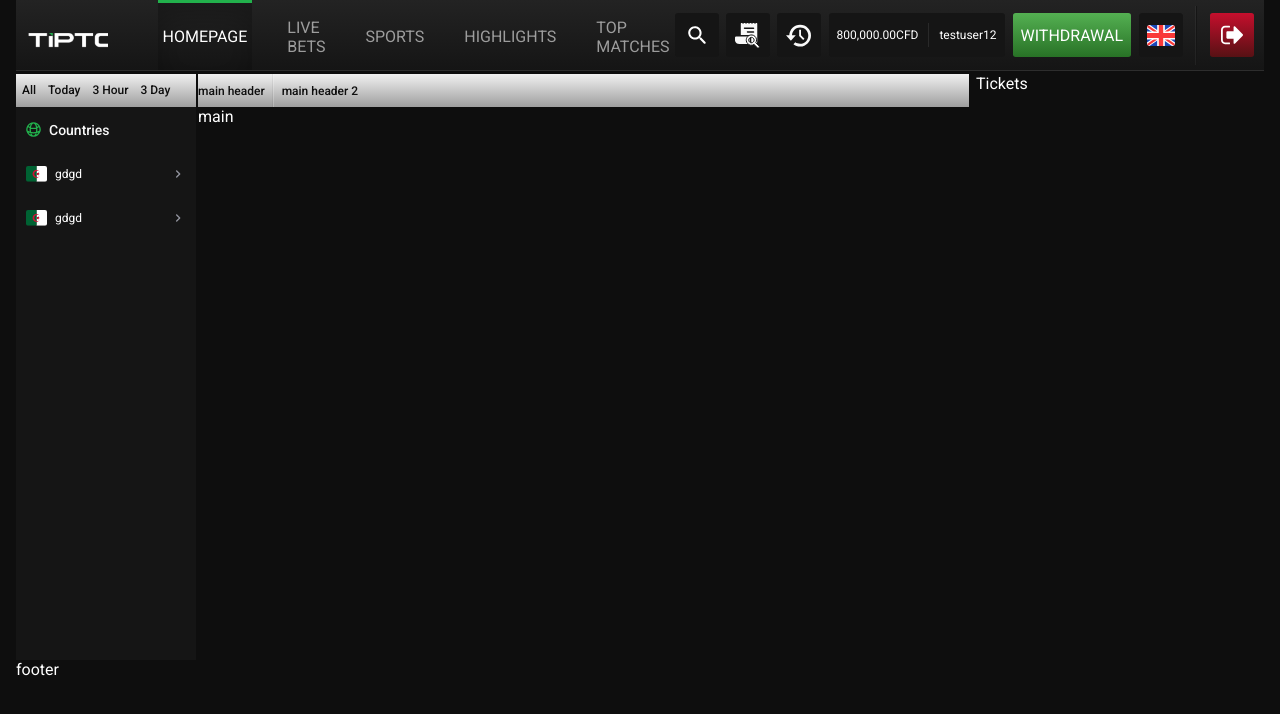
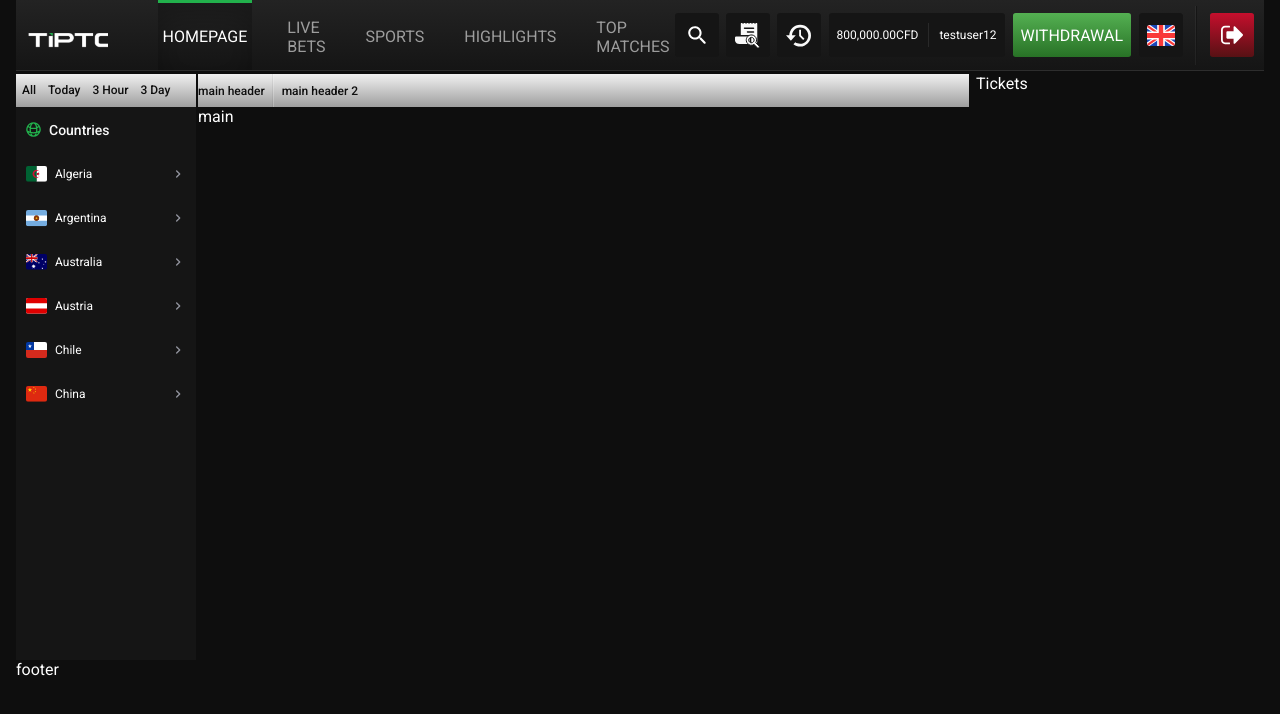
Before and after one commit to vetalmolotov/asncgrp-app, a React (Create React App) app: page / in a window 1280 px wide. Shown: the top 714 px of the page. Built offline with nearby package versions, Linux system fonts and the light colour scheme.

Commit message:
display list of countries using map() function

```diff
--- a/src/assets/imgComponents/saidebarFlags.js
+++ b/src/assets/imgComponents/saidebarFlags.js
@@ -116,21 +116,6 @@ const FlagAustralia = () => {
                 </clipPath>
             </defs>
         </svg>
-        <svg width="21" height="16" viewBox="0 0 21 16" fill="none" xmlns="http://www.w3.org/2000/svg">
-            <g clip-path="url(#clip0_414_287)">
-                <path d="M0 0H21V15.75H0V0Z" fill="#000066"/>
-                <path d="M0 0V0.917109L10.0747 8.20312H11.3428V7.28602L1.2681 0H0ZM11.3428 0V0.917109L1.2681 8.20312H0V7.28602L10.0747 0H11.3428Z" fill="white"/>
-                <path d="M4.72615 0V8.20312H6.61661V0H4.72612H4.72615ZM0 2.73436V5.46873H11.3428V2.73436H0Z" fill="white"/>
-                <path d="M0 3.28125V4.92188H11.3428V3.28125H0ZM5.10425 0V8.20312H6.23851V0H5.10425ZM0 8.20312L3.78092 5.46873H4.62633L0.845414 8.20312H0ZM0 0L3.78092 2.73436H2.9355L0 0.611395V0ZM6.71639 2.73436L10.4974 0H11.3428L7.56184 2.73436H6.71639ZM11.3428 8.20312L7.56187 5.46873H8.40728L11.3428 7.5917V8.20312H11.3428Z" fill="#CC0000"/>
-                <path fill-rule="evenodd" clip-rule="evenodd" d="M9.83597 12.8797L8.4036 13.0042L8.60091 14.4284L7.6104 13.3862L6.61992 14.4284L6.81725 13.0042L5.38489 12.8797L6.62126 12.1458L5.82576 10.9484L7.17008 11.4574L7.61043 10.0887L8.05077 11.4574L9.3951 10.9483L8.59966 12.1457M15.9642 14.1923L15.6185 13.6721L16.2029 13.8933L16.394 13.2986L16.5851 13.8934L17.1694 13.6722L16.8237 14.1924L17.3608 14.5112L16.7385 14.5654L16.8243 15.1839L16.394 14.7313L15.9636 15.1839L16.0494 14.5654L15.4272 14.5113M15.9642 4.93609L15.6185 4.41581L16.2029 4.63703L16.394 4.0424L16.5851 4.63697L17.1694 4.41581L16.8237 4.93605L17.3608 5.25489L16.7385 5.30903L16.8243 5.92755L16.394 5.47497L15.9636 5.92758L16.0494 5.30907L15.4272 5.25492M12.4931 8.6964L12.1474 8.17622L12.7317 8.39744L12.9228 7.80272L13.114 8.39744L13.6983 8.17622L13.3526 8.6964L13.8897 9.01534L13.2674 9.06948L13.3532 9.68799L12.9228 9.23534L12.4924 9.68799L12.5783 9.06948L11.956 9.01534M19.0505 7.77079L18.7041 7.25058L19.2889 7.4718L19.4786 6.87708L19.6707 7.4718L20.2538 7.25058L19.909 7.77079L20.4459 8.08966L19.8234 8.1438L19.909 8.76232L19.4786 8.30974L19.0482 8.76232L19.1338 8.1438L18.5125 8.08966M17.7824 10.4979L17.4422 10.7087L17.5378 10.3202L17.2321 10.0622L17.6313 10.0328L17.7824 9.66236L17.9335 10.0328L18.3327 10.0623L18.027 10.3203L18.1225 10.7088" fill="white"/>
-            </g>
-            <defs>
-                <clipPath id="clip0_414_287">
-                    <rect width="21" height="15.75" rx="2" fill="white"/>
-                </clipPath>
-            </defs>
-        </svg>
-
     </>
 }
 
--- a/src/components/CountryListItem/CountryItem.js
+++ b/src/components/CountryListItem/CountryItem.js
@@ -3,7 +3,7 @@ import './country-item.scss'
 import {FlagAlgeria} from "../../assets/imgComponents/saidebarFlags";
 import {IconDropdownMenu} from "../../assets/imgComponents/iconArrows";
 
-const CountryItem = () => {
+const CountryItem = ({flag, title, detailsText, detailsData}) => {
 
     const [setOpen, setToggle] = useState(false);
     const handleToggleChange = () => {
@@ -16,15 +16,19 @@ const CountryItem = () => {
                 className="country-details-title"
                 onClick={handleToggleChange}
             >
-                <FlagAlgeria />
-                <p>gdgd</p>
+                {flag}
+                <p>{title}</p>
                 <IconDropdownMenu className={'arrow'} />
             </h4>
             {setOpen &&
                 <ul className="country-details-list">
+                    {/*
+                    we must use map() function here
+                    but for now i can't figure out how to implement it
+                    */}
                     <li>
-                        <span>Ligue 1</span>
-                        <span>2</span>
+                        <span>{detailsText}</span>
+                        <span>{detailsData}</span>
                     </li>
                     <li>
                         <span>Ligue 2</span>
--- a/src/components/sections/ContentSidebar/ContentSidebar.js
+++ b/src/components/sections/ContentSidebar/ContentSidebar.js
@@ -3,6 +3,13 @@ import HeaderContent from "../../HeaderContent/HeaderContent";
 import ButtonHeaderContent from "../../buttons/btnHeaderContent";
 import {IconTitleCountries} from "../../../assets/imgComponents/iconsCommon";
 import CountryItem from "../../CountryListItem/CountryItem";
+import {
+    FlagAlgeria,
+    FlagArgentina,
+    FlagAustralia,
+    FlagAustria,
+    FlagChile, FlagChina
+} from "../../../assets/imgComponents/saidebarFlags";
 import './content-sidebar.scss'
 
 const ContentSidebar = () => {
@@ -32,7 +39,88 @@ const ContentSidebar = () => {
 
     const countryList = [
         {
-            flag: true,
+            flag: <FlagAlgeria/>,
+            title: 'Algeria',
+            content:
+                {
+                    text: 'Ligue 1',
+                    data: '2'
+                },
+                // {
+                //     text: 'Ligue 2',
+                //     data: '14'
+                // }
+
+        },
+        {
+            flag: <FlagArgentina/>,
+            title: 'Argentina',
+            content:
+                {
+                    text: 'Ligue 1',
+                    data: '6'
+                },
+                // {
+                //     text: 'Ligue 2',
+                //     data: '10'
+                // }
+
+        },
+        {
+            flag: <FlagAustralia/>,
+            title: 'Australia',
+            content:
+                {
+                    text: 'Ligue 1',
+                    data: '1'
+                },
+                // {
+                //     text: 'Ligue 2',
+                //     data: '4'
+                // }
+
+        },
+        {
+            flag: <FlagAustria/>,
+            title: 'Austria',
+            content:
+                {
+                    text: 'Ligue 1',
+                    data: '12'
+                },
+            // {
+            //     text: 'Ligue 2',
+            //     data: '4'
+            // }
+
+        },
+        {
+            flag: <FlagChile/>,
+            title: 'Chile',
+            content:
+                {
+                    text: 'Ligue 1',
+                    data: '10'
+                },
+            // {
+            //     text: 'Ligue 2',
+            //     data: '4'
+            // }
+
+        },
+        {
+            flag: <FlagChina/>,
+            title: 'China',
+            content:
+                {
+                    text: 'Ligue 1',
+                    data: '8'
+                },
+            // {
+            //     text: 'Ligue 2',
+            //     data: '4'
+            // }
+
         }
     ]
 
@@ -58,8 +146,15 @@ const ContentSidebar = () => {
                 <h3 className="content-sidebar-title">
                     <IconTitleCountries /><span>Countries</span>
                 </h3>
-                <CountryItem />
-                <CountryItem />
+                {countryList.map((option) => (
+                    <CountryItem
+                        flag={option.flag}
+                        title={option.title}
+                        detailsText={option.content.text}
+                        detailsData={option.content.data}
+                    />
+                ))}
+                {/*<CountryItem />*/}
             </div>
         </section>
     </>
```
